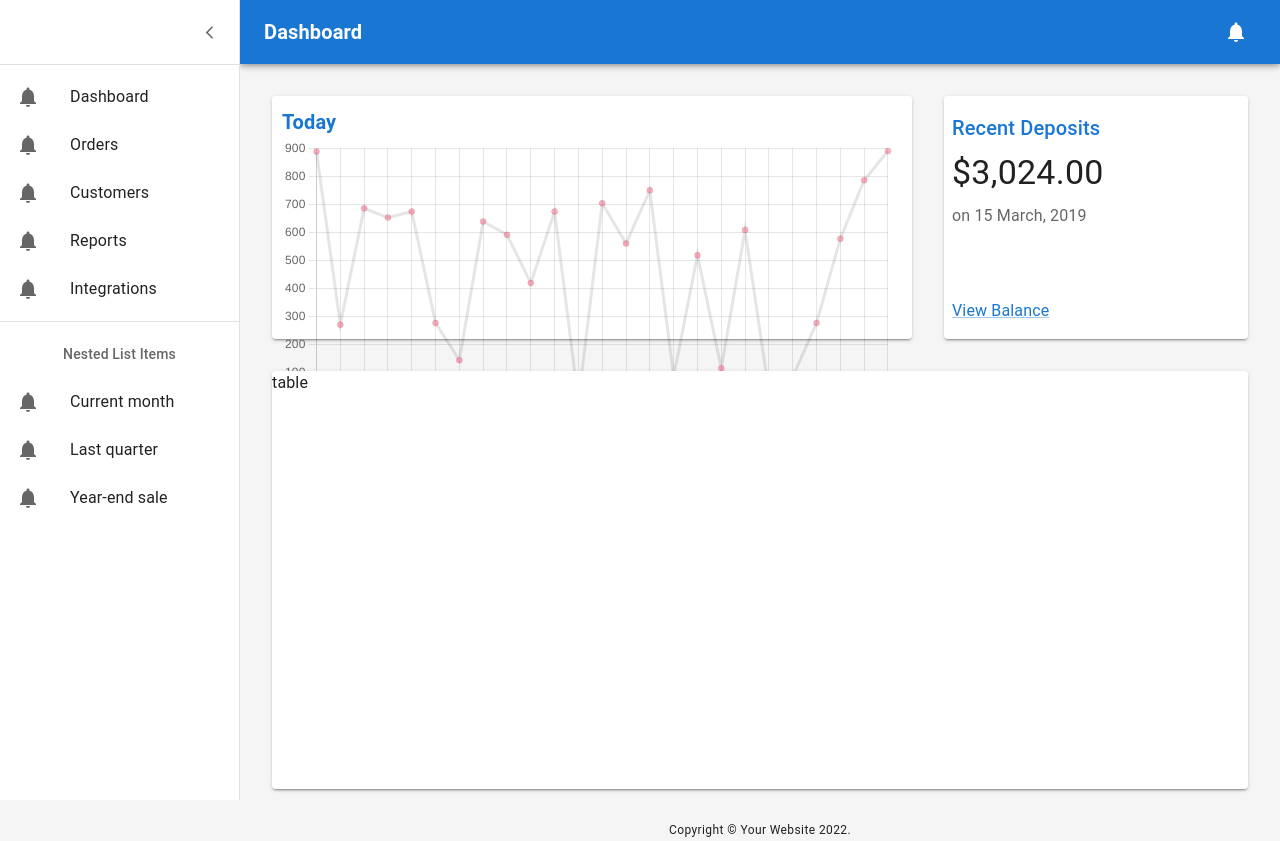
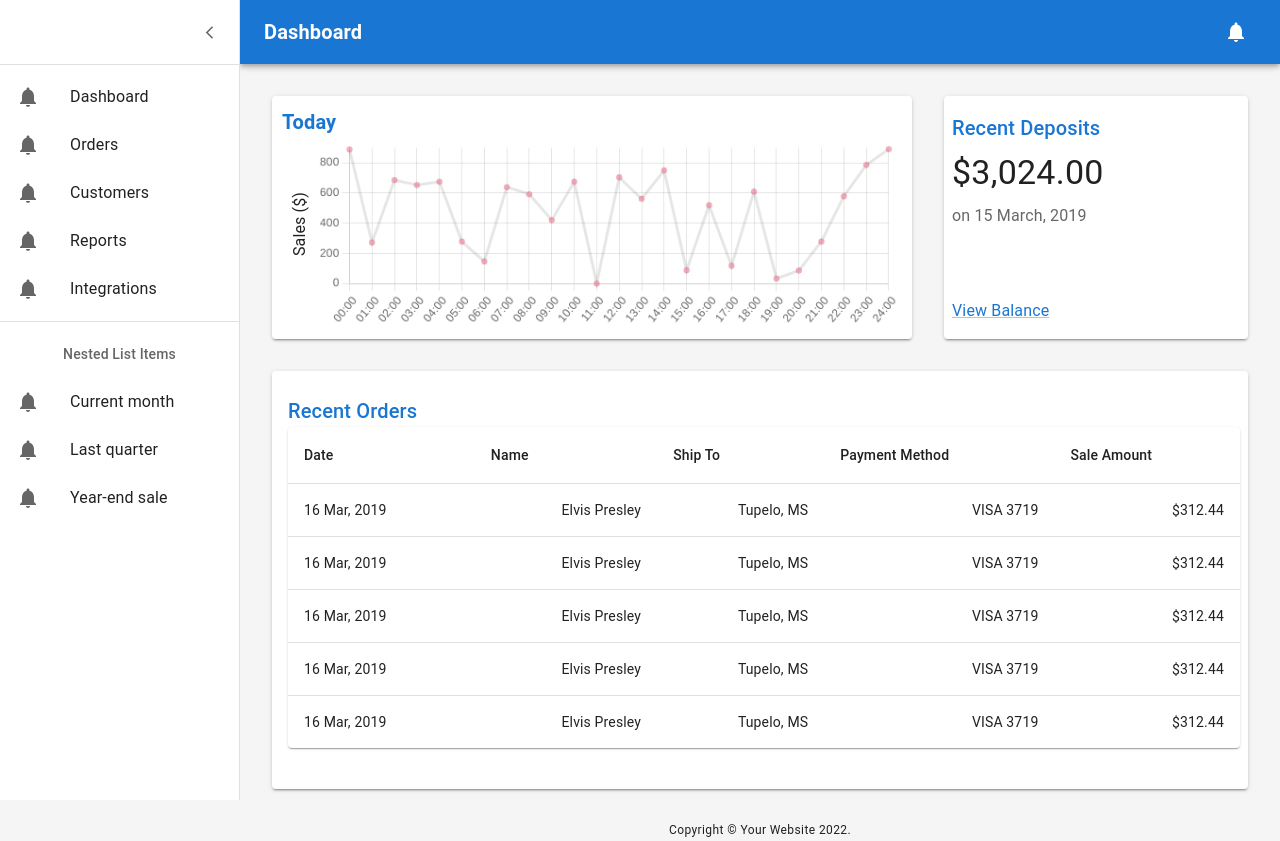
Before and after one commit to k4-100/mui-tutorial, a React (Create React App) app: page / in a window 1280 px wide. Built offline with nearby package versions, Linux system fonts and the light colour scheme.

Commit message:
Basic implementation of Table

```diff
--- a/src/App.tsx
+++ b/src/App.tsx
@@ -17,6 +17,12 @@ import {
   Paper,
   Link,
   createTheme,
+  TableContainer,
+  TableRow,
+  TableHead,
+  Table,
+  TableCell,
+  TableBody,
 } from "@mui/material";
 import React from "react";
 
@@ -47,6 +53,7 @@ ChartJS.register(
 
 const options = {
   responsive: true,
+  // maintainAspectRatio: false,
   plugins: {
     legend: {
       display: false,
@@ -81,6 +88,88 @@ const data = {
     //   backgroundColor: "rgba(53, 162, 235, 0.5)",
     // },
   ],
+};
+
+const createData = (
+  date: string,
+  name: string,
+  shipTo: string,
+  paymentMethod: string,
+  saleAmount: string
+) => ({ date, name, shipTo, paymentMethod, saleAmount });
+
+const rows = [
+  createData(
+    "16 Mar, 2019",
+    "Elvis Presley",
+    "Tupelo, MS",
+    "VISA 3719",
+    "$312.44"
+  ),
+  createData(
+    "16 Mar, 2019",
+    "Elvis Presley",
+    "Tupelo, MS",
+    "VISA 3719",
+    "$312.44"
+  ),
+  createData(
+    "16 Mar, 2019",
+    "Elvis Presley",
+    "Tupelo, MS",
+    "VISA 3719",
+    "$312.44"
+  ),
+  createData(
+    "16 Mar, 2019",
+    "Elvis Presley",
+    "Tupelo, MS",
+    "VISA 3719",
+    "$312.44"
+  ),
+  createData(
+    "16 Mar, 2019",
+    "Elvis Presley",
+    "Tupelo, MS",
+    "VISA 3719",
+    "$312.44"
+  ),
+];
+
+const CustomTable = () => {
+  return (
+    <TableContainer component={Paper}>
+      <Table sx={{ minWidth: 650 }} aria-label="simple table">
+        <TableHead>
+          <TableRow>
+            <TableCell>Date</TableCell>
+            <TableCell> Name</TableCell>
+            <TableCell> Ship To</TableCell>
+            <TableCell> Payment Method</TableCell>
+            <TableCell> Sale Amount</TableCell>
+          </TableRow>
+        </TableHead>
+        <TableBody>
+          {rows.map((row) => {
+            return (
+              <TableRow
+                key={row.name}
+                sx={{ "&:last-of-type td, &:last-child th": { border: 0 } }}
+              >
+                <TableCell component="th" scope="row">
+                  {row.date}
+                </TableCell>
+                <TableCell align="right">{row.name}</TableCell>
+                <TableCell align="right">{row.shipTo}</TableCell>
+                <TableCell align="right">{row.paymentMethod}</TableCell>
+                <TableCell align="right">{row.saleAmount}</TableCell>
+              </TableRow>
+            );
+          })}
+        </TableBody>
+      </Table>
+    </TableContainer>
+  );
 };
 
 const theme = createTheme({
@@ -251,7 +340,37 @@ const App: React.FC = () => {
               >
                 Today
               </Typography>
-              <Line options={options} data={data} />
+              <Box
+                sx={{
+                  display: "flex",
+                  position: "relative",
+                  "& > *": {
+                    flex: 1,
+                  },
+                }}
+              >
+                <Typography
+                  variant="subtitle1"
+                  component="div"
+                  sx={{
+                    position: "absolute",
+                    transform: "rotate(-90deg) translateY(-50%)",
+                    bottom: "50%",
+                    // left: -1,
+                  }}
+                >
+                  Sales ($)
+                </Typography>
+                <Line
+                  options={options}
+                  data={data}
+                  style={{
+                    paddingLeft: "35px",
+                    maxHeight: "200px",
+                    paddingBottom: "10px",
+                  }}
+                />
+              </Box>
             </Paper>
           </Grid>
           <Grid item xs={4}>
@@ -299,9 +418,22 @@ const App: React.FC = () => {
               elevation={2}
               sx={{
                 height: "100%",
+                p: 1,
+                pt: 3,
+                pl: 2,
               }}
             >
-              table
+              <Typography
+                color="primary.main"
+                variant="h6"
+                component="div"
+                sx={{
+                  fontWeight: "550",
+                }}
+              >
+                Recent Orders
+              </Typography>
+              <CustomTable />
             </Paper>
           </Grid>
           <Grid item xs={12}>
```
